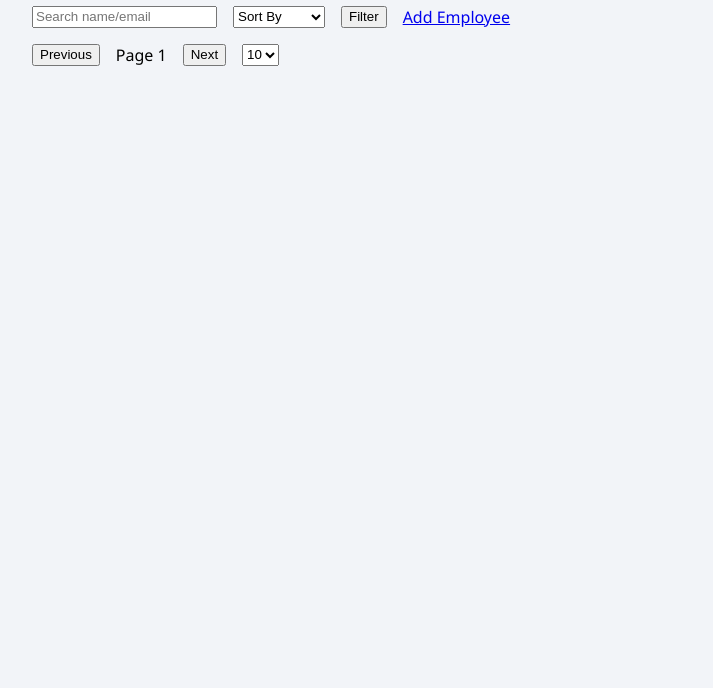
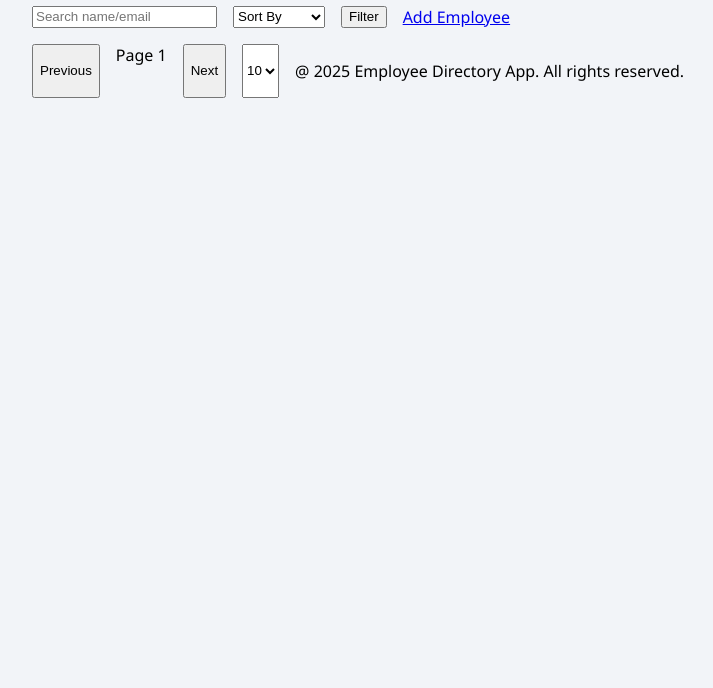
Before and after one commit to Chandu081095/Employee-directory, a plain HTML site: page index.html in a window 1280 px wide. Shown: the part 112-800 px from the top of the page, without its empty margins (0-713 px from the left). Drawn offline with Linux system fonts and the light colour scheme; files that its build step writes are made by us from their sources; files whose address does not match are found by name.

Commit message:
add para

```diff
--- a/index.html
+++ b/index.html
@@ -35,6 +35,7 @@
       <option value="25">25</option>
       <option value="50">50</option>
     </select>
+    <p>@ 2025 Employee Directory App. All rights reserved.</p>
   </div>
 
   <script src="static/js/data.js"></script>
```
